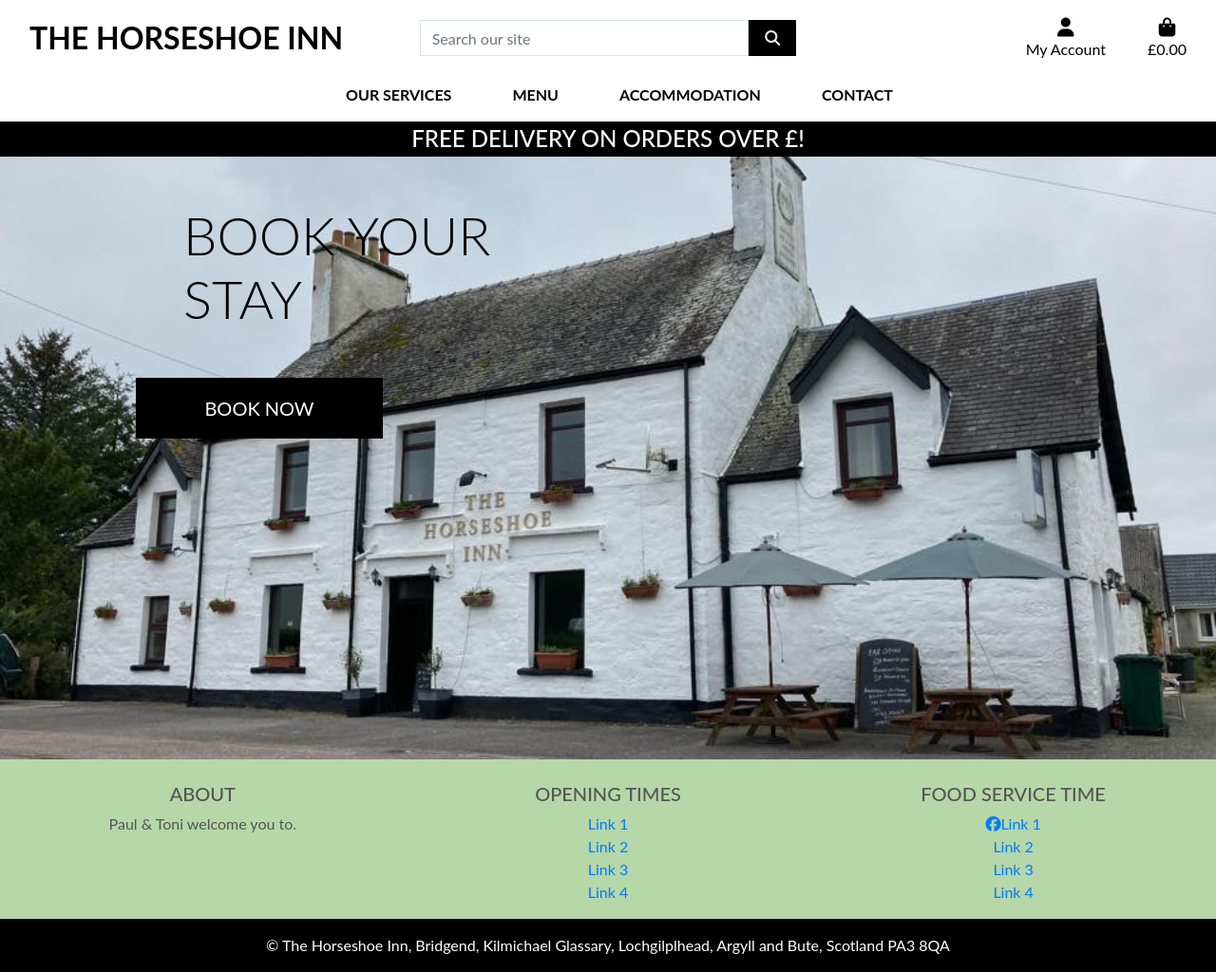
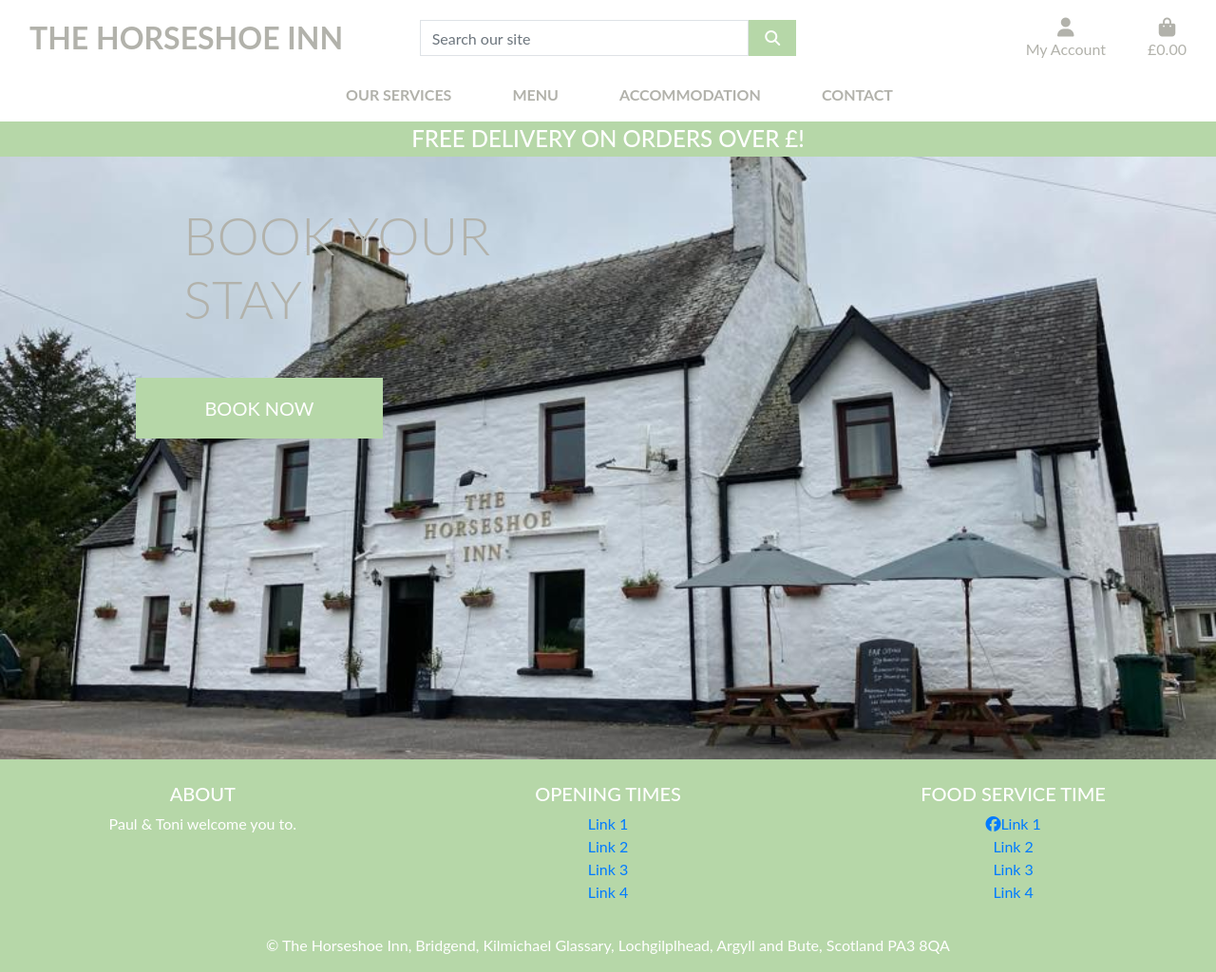
Before and after one commit to RogueAngelfire/the_horseshoe_inn_v1, a Django app: page / in a window 1280 px wide. Shown: the whole page at 95% size. Run offline with Django 3.2, Linux system fonts and the light colour scheme; parts of the project's set-up code (start-up, migrations or seed data) failed here and were passed over; some libraries are stand-ins or nearby versions; some web fonts are replaced.

Commit message:
Added original colour scheme design

```diff
--- a/static/css/base.css
+++ b/static/css/base.css
@@ -6,7 +6,7 @@
     background: url('/media/horseshoe_inn.jpg') no-repeat center center fixed;
     background-size: cover;
     height: calc(100vh - 164px);
-    color: #555;
+    color: #fff;
     font-family: 'Lato';
 }
 
@@ -28,13 +28,13 @@
 }
 
 .shop-now-button {
-    background: black;
+    background: #b6d7a8;
     color: white;
     min-width: 260px;
 }
 
 .btn-black {
-    background: black;
+    background: #b6d7a8;
     color: white;
 }
 
@@ -49,15 +49,15 @@
 }
 
 .text-black {
-    color: #000 !important;
+    color: #b2b2ab !important;
 }
 
 .border-black {
-    border: 1px solid black !important;
+    border: 1px solid #b6d7a8 !important;
 }
 
 .bg-black {
-    background: #000 !important;
+    background: #b6d7a8 !important;
 }
 
 /* -------------------------------- Media Queries */
```
